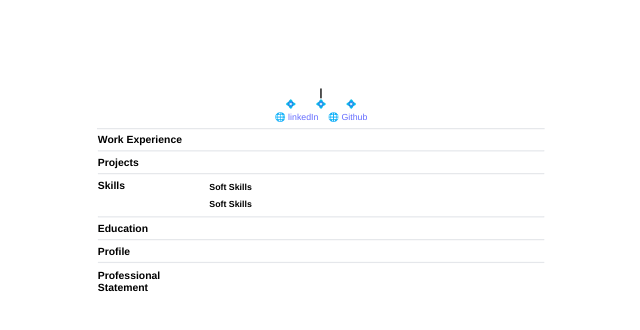
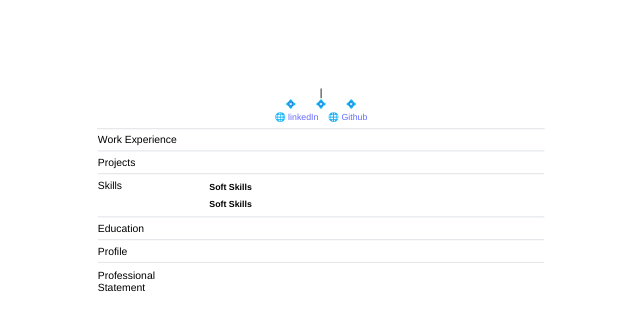
Before and after one commit to CyberWolf-1219/resume-builder, a React (Vite) app: page / in a window 1280 px wide. Shown: the top 330 px of the page, without its empty margins (319-959 px from the left). Built offline with nearby package versions, Linux system fonts and the light colour scheme.

Commit message:
changed heading font styles

```diff
--- a/src/components/ResumeTemplates/Template_01/PersuationSection/PersuationSection.tsx
+++ b/src/components/ResumeTemplates/Template_01/PersuationSection/PersuationSection.tsx
@@ -11,7 +11,7 @@ function PersuationSection() {
       </td>
       <td className={'w-full pl-[1em]'}>
         <p>
-          <strong className={'underline underline-offset-[8px] text-[1.2em]'}>
+          <strong className={'underline underline-offset-[2px]'}>
             {data.jobInformation.position}
           </strong>
           <br />
--- a/src/components/ResumeTemplates/Template_01/style.module.css
+++ b/src/components/ResumeTemplates/Template_01/style.module.css
@@ -3,7 +3,7 @@
     .settings {
         font-size: 11pt;
         --heading-font-size: 13pt;
-        --heading-font-weight: 600;
+        --heading-font-weight: 500;
     }
 
     .settings h1,
@@ -33,7 +33,7 @@
     .settings {
         font-size: 11pt;
         --heading-font-size: 13pt;
-        --heading-font-weight: 550;
+        --heading-font-weight: 500;
 
     }
 
```
